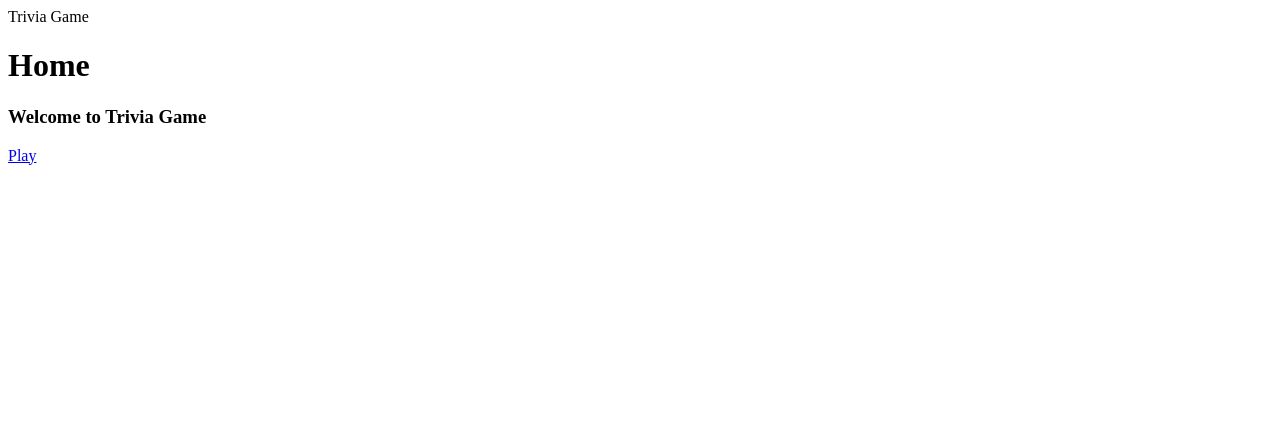
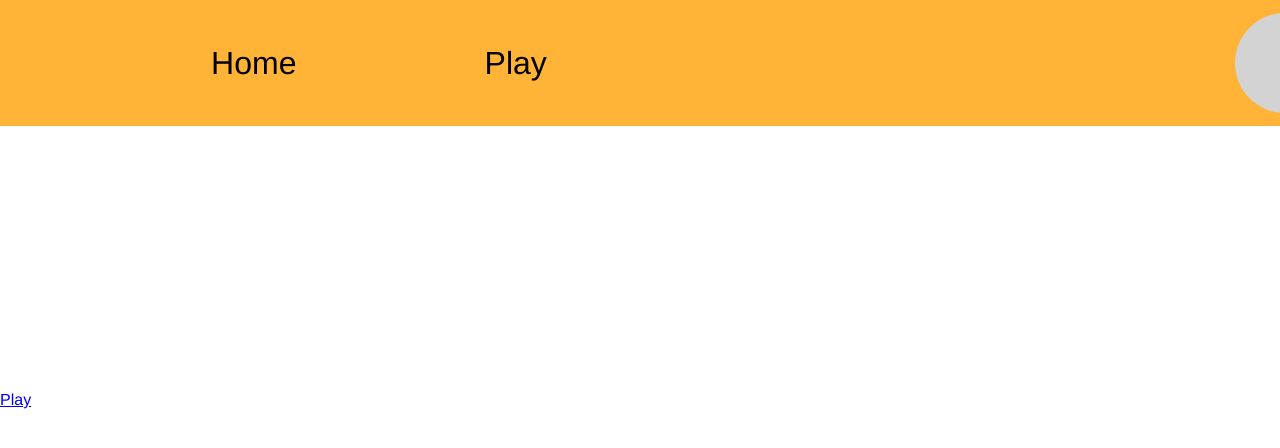
Before and after one commit to Jas-0528/ACIT2911-Project, a Flask app: template templates/home.html in a window 1280 px wide. Shown: the top 448 px of the page. Run offline with Flask 3, Linux system fonts and the light colour scheme; the template is opened without the code that fills it, so the values that code supplies are empty.

Commit message:
Feat:style gamepage UI

```diff
--- a/static/style.css
+++ b/static/style.css
@@ -1,3 +1,200 @@
+* {margin: 0px;}
+
+:root {
+    --text-color:#ffa791;
+    --background-color: #f9d388;
+    --pink: #ff3186;
+    --Bittersweet-pink: #ff725c;
+    --Supernova-yellow: #ffb437;
+    --Mona-lisa-pink: #ff8f8f;
+    --Burgundy-red: #db1049;
+    --Star-pink: #f1728b;
+    }
+
+body {
+    margin: 0;
+    padding: 0; /* Remove any default padding */
+    height: 100vh;
+    font-family: 'Franklin Gothic Medium', 'Arial Narrow', Arial, sans-serif;
+    display: grid;
+    place-items: center;
+    width: fit-content;
+  }
+
+/* center the game */
+.play {
+    display: grid;
+    place-items: center;
+    height: 100vh;
+    width: 100vw;
+}
+
+/* make grid for answer options  2 by 2*/
+.options {
+    display: grid;
+    grid-template-columns: 1fr 1fr;
+    gap: 10px;
+}
+
+.card {
+    border: 1.5rem solid var(--Supernova-yellow);
+    padding: 2rem;
+    /* border-radius: 25%; */
+    /* margin: 3.5cm; */
+    text-align: center;
+    /* display: inline-flex; */
+    justify-content: center;
+    align-items: center;
+    background-color: black;
+    color: white;
+    font-size: 2em;
+}
+
+.h1 {
+    padding: 0px;
+    font-size: 4em;
+}
+
+button:disabled,
+  button[disabled]{
+    background-color: #767676;
+    height: 3cm;
+    width: 10cm;
+    /* margin-bottom: 10px; */
+    color: white;
+    font-size: 1.5em;
+
+    text-align: center;
+    /* display: inline-flex; */
+    justify-content: center;
+    align-items: center;
+    margin: 5px;
+    /* above 4 is to center the text */
+}
+button:disabled,
+  button[disabled]:hover{
+    background-color: #767676;
+    transform: scale(1);
+}
+
+
+button {
+  background-color: black;
+  height: 3cm;
+  width: 10cm;
+  /* margin-bottom: 10px; */
+  color: white;
+  font-size: 1.5em;
+
+  text-align: center;
+  /* display: inline-flex; */
+  justify-content: center;
+  align-items: center;
+  margin: 5px;
+  /* above 4 is to center the text */
+}
+
+button:hover {
+  transform: scale(1.2);
+  transition-duration: 0.2s;
+  background-color: var(--Supernova-yellow);
+}
+
 .hidden {
   display: none;
 }
+
+nav {
+    width: 100%;
+    background-color: var(--Supernova-yellow);
+    padding: 10px 0;
+    font-size: 2em;
+    position: fixed;
+    top: 0;
+    left: 0;
+}
+
+/* space out the nav links, the first 2 evenly and the last with less spce */
+nav li{
+    list-style-type: none;
+    text-decoration: none;
+    display: inline;
+    margin-left: 15%;
+}
+
+nav a {
+  text-decoration: none;
+  color: black;
+  display: inline-block;
+  position: relative;
+}
+
+nav a:hover {
+    color: black;
+    background-color: var(--Supernova-yellow);
+    border-radius: 25%;
+    padding: 1rem;
+    background-color: var(--Bittersweet-pink);
+}
+
+.profile-icon {
+    width: 2.5cm;
+    height: 2.5cm;
+    background-color: lightgray;
+    border-radius: 100%;
+    margin-bottom: 0px;
+    margin-left: 500px;
+}
+
+h2 {
+    margin: 0;
+    font-size: 4em;
+    text-decoration-color: var(--Mona-lisa-pink);
+}
+
+div {
+    display: flex;
+    align-items: center;
+}
+
+#Navlogo {
+    height: 100px;
+    border-radius: 6500%;
+    margin-right: 10px;
+}
+
+#CenteredLogo.LogoContainer {
+    text-align: center;
+}
+
+.LogoContainer {
+    text-align: center;
+}
+
+.LogoContainer img {
+    max-width: 100%;
+    max-height: 100%;
+    border-radius: 500%;
+}
+
+main {
+    padding-left: 280px;
+    padding-top: 120px;
+}
+
+section, div, div{
+    padding: 3px;
+    margin-left: 20px;
+}
+
+.card{
+    padding-right: 10px;
+}
+
+p{
+    font-size: 1.5rem;
+    background-color: var(--Star-pink);
+    padding: 1rem;
+    border-radius: 10px;
+
+}
--- a/templates/base.html
+++ b/templates/base.html
@@ -11,7 +11,6 @@
 </head>
 
 <body>
-  <span>Trivia Game</span>
   {% block content %}
   {% endblock %}
   </div>
--- a/templates/home.html
+++ b/templates/home.html
@@ -1,7 +1,31 @@
 {% extends "base.html" %}
 
 {% block content %}
-<h1>Home</h1>
-<h3>Welcome to Trivia Game</h3>
+<!DOCTYPE html>
+<html lang="en">
+<head>
+    <meta charset="UTF-8">
+    <meta name="viewport" content="width=device-width, initial-scale=1.0">
+    <title>Trivia Game</title>
+    <link rel="stylesheet" href="static/style.css"
+</head>
+
+<body>
+    <nav>
+        <div class="nav">
+            <li>
+            <a href="#">Home</a>
+            </li>
+            <li>
+            <a href="{{ url_for('html.play_question', question_id=random_id) }}">Play</a>
+            </li>
+            <li>
+            <div class="profile-icon"></div>
+            </li>
+        </div>
+    </nav>
+
+</body>
+</html>
 <a href="{{ url_for('html.play_question', question_id=random_id) }}">Play</a>
 {% endblock %}
```
Also changed, not shown: templates/play.html (+13 -8 lines), static/TriviaLogo.png (added).
